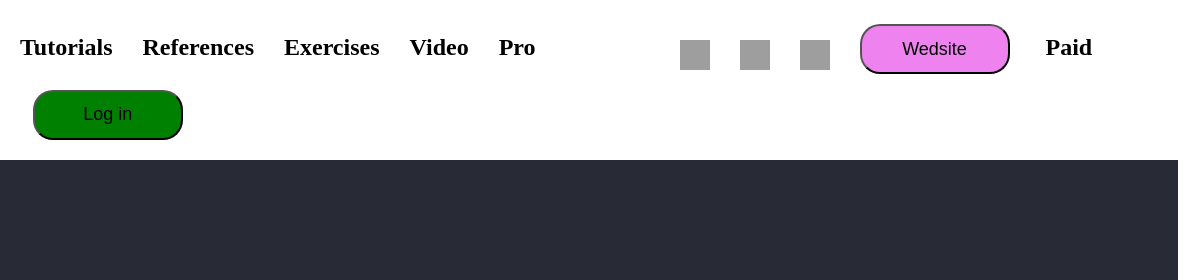
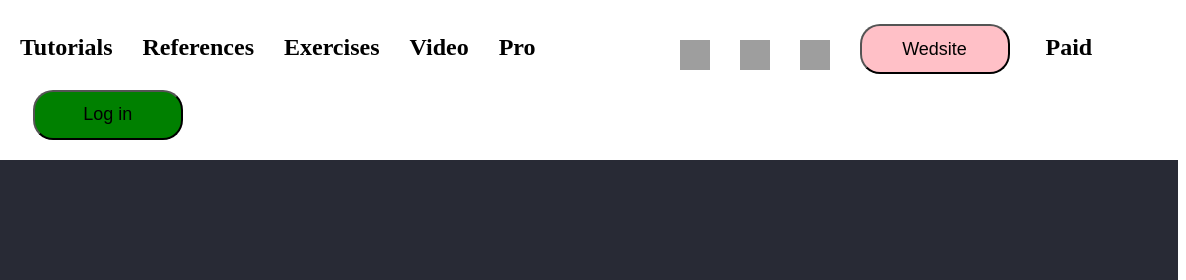
Before and after one commit to nguyenthehoang1309/nguyenthehoang1309.github.io, a plain HTML site: page index.html in a window 1280 px wide. Shown: the top 280 px of the page, 94-1280 px from the left. Drawn offline with Linux system fonts and the light colour scheme; grey boxes are pictures that could not be loaded.

Commit message:
Update index.html

```diff
--- a/index.html
+++ b/index.html
@@ -50,7 +50,7 @@
     border-radius : 20px;
     }
     #y {
-      background-color:violet;
+      background-color:#FFC0C7;
       border-radius : 20px;
       height:50px;
       width:150px;
```
